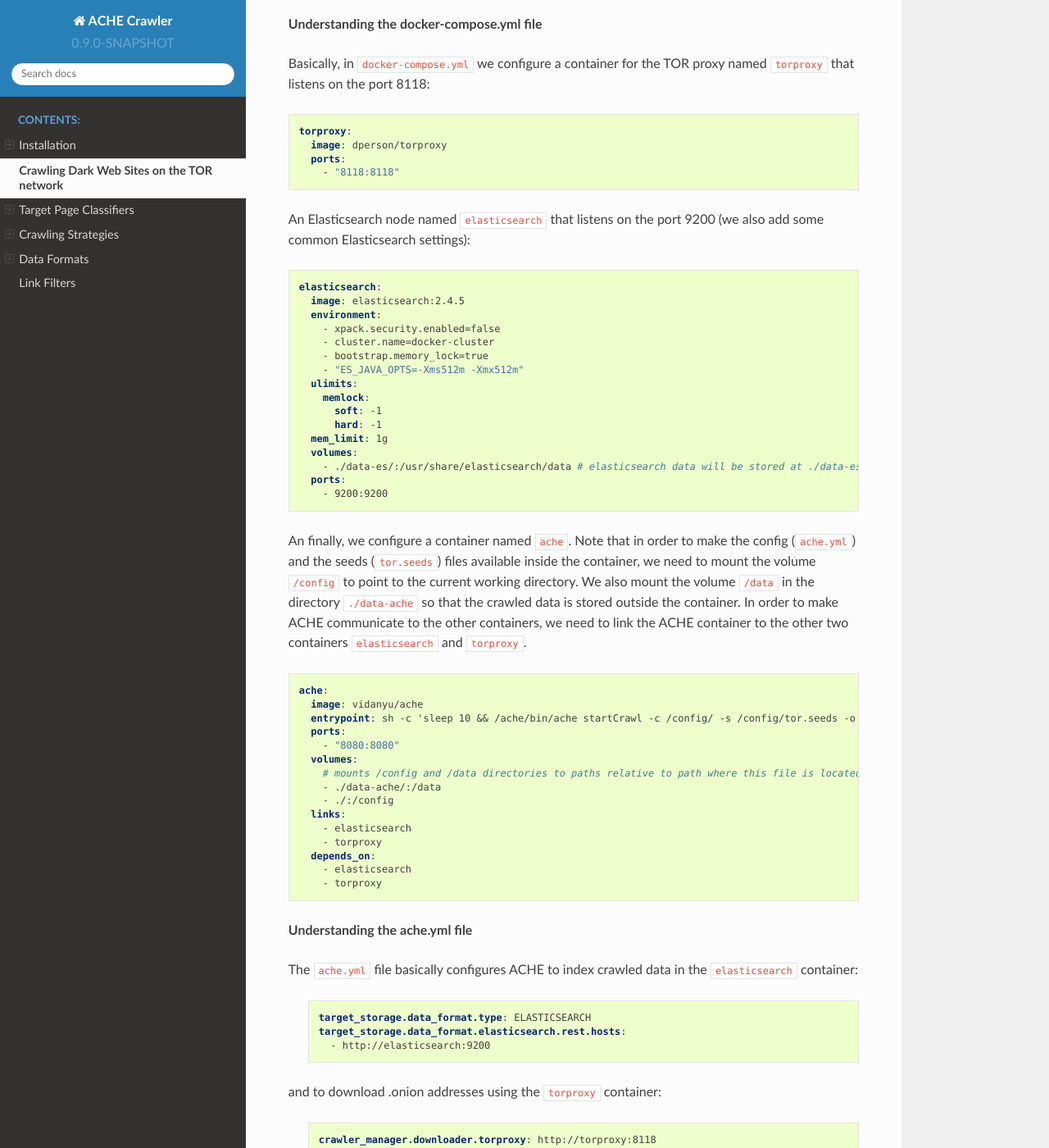
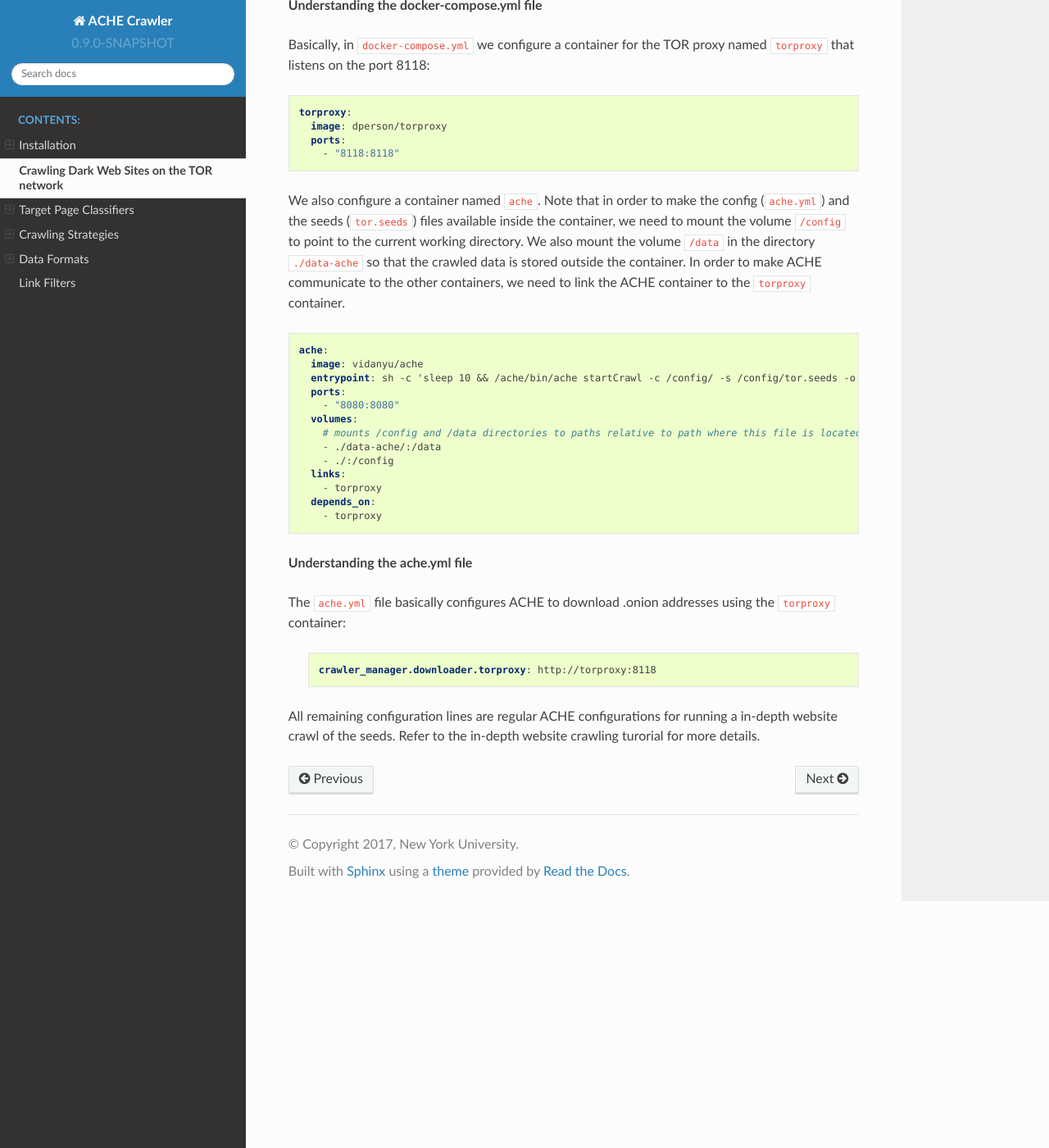
Before and after one commit to VIDA-NYU/ache, a Sphinx documentation site: the page built from docs/tutorial-crawling-tor.rst, in a window 1280 px wide and 1400 px high, scrolled down 1940 px. Shown: the whole window at 82% size. Built offline with Sphinx 7.4.7 and the Read the Docs theme 2.0.0, drawn with Linux system fonts in a browser that asks for light colours; pages that are not in the unit, such as notebooks, are missing from menus; some of the changed text lies outside the part shown.

Commit message:
Removed references to Elasticsearch in TOR tutorial

```diff
--- a/docs/tutorial-crawling-tor.rst
+++ b/docs/tutorial-crawling-tor.rst
@@ -10,11 +10,10 @@ being accessed.
 Sites hidden on the TOR network are accessed via domain addresses under the top-level domain ``.onion``.
 In order to crawl such sites, ACHE relies on external HTTP proxies, such as `Privoxy <https://www.privoxy.org/>`_,
 configured to route traffic trough the TOR network.
-Besides configuring the proxy, we just need to configure ACHE to route requests to `.onion` addresses via the TOR proxy.
+Besides configuring the proxy, we just need to configure ACHE to route requests to ``.onion`` addresses via the TOR proxy.
 
 Fully configuring a web proxy to route traffic through TOR is out-of-scope of this tutorial, so we will just
 use Docker to run the pre-configured docker image for Privoxy/TOR available at https://hub.docker.com/r/dperson/torproxy/.
-For convenience, we will also run ACHE and Elasticsearch using docker containers.
 
 To start and stop the containers, we will use `docker-compose`, so make sure that the Docker version that you installed includes it.
 You can verify whether it is installed by running the following command on the Terminal (it should print the version of docker-compose to the output)::
@@ -31,15 +30,15 @@ The following steps explain in details how to crawl ``.onion`` sites using ACHE.
   Download the following files and put them in single directory named ``config_docker_tor``:
 
   #. `tor.seeds <https://raw.githubusercontent.com/ViDA-NYU/ache/master/config/config_docker_tor/tor.seeds>`_: a plain text containing the URLs of the sites you want to crawl. In this example, the file contains a few URLs taken from https://thehiddenwiki.org/. If you want to crawl specific websites, you should list them on this file (one URL per line).
-  #. `ache.yml <https://raw.githubusercontent.com/ViDA-NYU/ache/master/config/config_docker_tor/ache.yml>`_: the configuration file for ACHE. It basically configures ACHE to run a in-depth website crawl of the seed URLs, to index crawled pages in the Elasticsearch container, and to download .onion addresses using the TOR proxy container.
-  #. `docker-compose.yml <https://raw.githubusercontent.com/ViDA-NYU/ache/master/config/config_docker_tor/docker-compose.yml>`_: a configuration file for Docker, which specifies which containers should be used. It starts an Elasticsearch node, the TOR proxy, and ACHE crawler.
+  #. `ache.yml <https://raw.githubusercontent.com/ViDA-NYU/ache/master/config/config_docker_tor/ache.yml>`_: the configuration file for ACHE. It basically configures ACHE to run a in-depth website crawl of the seed URLs, and to download .onion addresses using the TOR proxy container.
+  #. `docker-compose.yml <https://raw.githubusercontent.com/ViDA-NYU/ache/master/config/config_docker_tor/docker-compose.yml>`_: a configuration file for Docker, which specifies which containers should be used. It starts the TOR proxy and the crawler.
 
   If you are using Mac or Linux, you can run the following commands on the Terminal to create a folder and download the files automatically:
 
   .. code:: bash
 
-    mkdir /tmp/config_docker_tor/
-    cd /tmp/config_docker_tor/
+    mkdir config_docker_tor/
+    cd config_docker_tor/
     curl -O https://raw.githubusercontent.com/ViDA-NYU/ache/master/config/config_docker_tor/ache.yml
     curl -O https://raw.githubusercontent.com/ViDA-NYU/ache/master/config/config_docker_tor/docker-compose.yml
     curl -O https://raw.githubusercontent.com/ViDA-NYU/ache/master/config/config_docker_tor/tor.seeds
@@ -81,28 +80,7 @@ named ``torproxy`` that listens on the port 8118:
     ports:
       - "8118:8118"
 
-An Elasticsearch node named ``elasticsearch`` that listens on the port 9200 (we also add some common Elasticsearch settings):
-
-.. code:: yaml
-
-  elasticsearch:
-    image: elasticsearch:2.4.5
-    environment:
-      - xpack.security.enabled=false
-      - cluster.name=docker-cluster
-      - bootstrap.memory_lock=true
-      - "ES_JAVA_OPTS=-Xms512m -Xmx512m"
-    ulimits:
-      memlock:
-        soft: -1
-        hard: -1
-    mem_limit: 1g
-    volumes:
-      - ./data-es/:/usr/share/elasticsearch/data # elasticsearch data will be stored at ./data-es/
-    ports:
-      - 9200:9200
-
-An finally, we configure a container named ``ache``. Note that in order to make the config (``ache.yml``) and the seeds (``tor.seeds``) files available inside the container, we need to mount the volume ``/config`` to point to the current working directory. We also mount the volume ``/data`` in the directory ``./data-ache`` so that the crawled data is stored outside the container. In order to make ACHE communicate to the other containers, we need to link the ACHE container to the other two containers ``elasticsearch`` and ``torproxy``.
+We also configure a container named ``ache``. Note that in order to make the config (``ache.yml``) and the seeds (``tor.seeds``) files available inside the container, we need to mount the volume ``/config`` to point to the current working directory. We also mount the volume ``/data`` in the directory ``./data-ache`` so that the crawled data is stored outside the container. In order to make ACHE communicate to the other containers, we need to link the ACHE container to the ``torproxy`` container.
 
 .. code:: yaml
 
@@ -116,23 +94,13 @@ An finally, we configure a container named ``ache``. Note that in order to make
       - ./data-ache/:/data
       - ./:/config
     links:
-      - elasticsearch
       - torproxy
     depends_on:
-      - elasticsearch
       - torproxy
 
 **Understanding the ache.yml file**
 
-The ``ache.yml`` file basically configures ACHE to index crawled data in the ``elasticsearch`` container:
-
-  .. code:: yaml
-
-    target_storage.data_format.type: ELASTICSEARCH
-    target_storage.data_format.elasticsearch.rest.hosts:
-      - http://elasticsearch:9200
-
-and to download .onion addresses using the ``torproxy`` container:
+The ``ache.yml`` file basically configures ACHE to download .onion addresses using the ``torproxy`` container:
 
   .. code:: yaml
 
```
Also changed, not shown: 2 other files.
